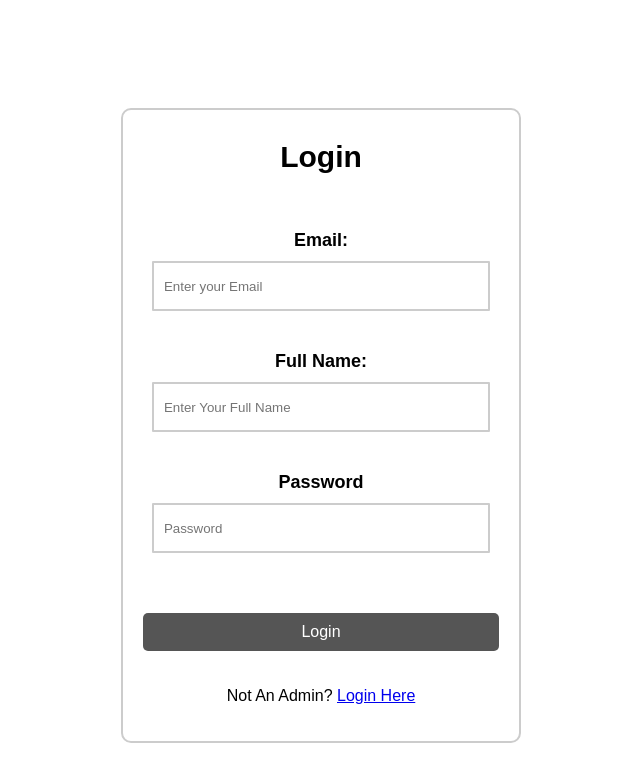
After one commit to Giltp/WebProg_UTS_Lecture, a PHP site: page /ADMIN/login_admin.php in a window 1280 px wide. The commit adds this page. Shown: the top 782 px of the page, without its empty margins (319-959 px from the left). Run offline with PHP 8.4, Linux system fonts and the light colour scheme; some libraries are stand-ins or nearby versions.

Commit message:
Login & logout

```diff
--- a/ADMIN/admin_header.php
+++ b/ADMIN/admin_header.php
@@ -1,4 +1,6 @@
-<?php include 'connect.php'?>
+<?php include 'connect.php';
+    include 'login_check.php';
+?>
 
 <!DOCTYPE html>
 <html lang="en">
@@ -22,6 +24,7 @@
                 <li><a href="manage_category.php">Category</a></li>
                 <li><a href="manage_food.php">Food</a></li>
                 <li><a href="manage_order.php">Order</a></li>
+                <li><a href="logout_admin.php">Logout</a></li>
             </ul>
         </nav>
     </section>
--- /dev/null
+++ b/ADMIN/login_admin.php
@@ -0,0 +1,168 @@
+<?php include 'connect.php'?>
+
+<!DOCTYPE html>
+<html lang="en">
+<head>
+    <meta charset="UTF-8">
+    <meta name="viewport" content="width=device-width, initial-scale=1.0">
+    <title>Login Admin</title>
+</head>
+    <body>
+            <form action="" method="post">
+                <div class="container">
+                    <h2><b>Login</b></h2>
+
+
+                    <?php
+                        if(isset($_SESSION['login']))
+                        {
+                            echo $_SESSION['login'];
+                            unset ($_SESSION['login']);
+                        }
+
+                        if(isset($_SESSION['no-login-message']))
+                        {
+                            echo $_SESSION['no-login-message'];
+                            unset ($_SESSION['no-login-message']);
+                        }
+                    ?>
+
+                    <br><br>
+
+                        <div class="login">
+
+                            <div class="form-group">
+                                <label><b>Email: </b></label>
+                                <input type="email" name="email_admin" placeholder="Enter your Email">
+                            </div>
+
+                            <div class="form-group">
+                                <label><b>Full Name: </b></label>
+                                <input type="text" name="full_name" placeholder="Enter Your Full Name">
+                            </div>
+
+                            <div class="form-group">
+                                <label><b>Password</b></label>
+                                <input type="password" name="password" placeholder="Password">
+                            </div>
+
+                            <div class="form-submit">
+                                <input type="submit" name="submit" value="Login" class="btn btn-primary">
+                            </div>
+
+                        </div>
+                </div>
+
+                <p>Not An Admin? <a href="../HTML/login.php">Login Here</a></p>
+
+            </form>
+    </body>
+
+</html>
+
+<?php
+
+if(isset($_POST['submit']))
+{
+    $email = $_POST['email_admin'];
+    $full_name = $_POST['full_name'];
+    $password = md5($_POST['password']);
+
+    $sql = "SELECT * FROM admin WHERE email_admin='$email' AND full_name='$full_name' AND password='$password'";
+
+    $res = mysqli_query($conn, $sql);
+
+    $count = mysqli_num_rows($res);
+
+    if($count==1)
+    {
+        $_SESSION['login'] = "Login Successful";
+        $_SESSION['user'] = $email;
+
+        header('location:'.SITEURL.'/ADMIN/manage_admin.php');
+    }else{
+        $_SESSION['login'] = "Login Failed";
+        header('location:'.SITEURL.'/ADMIN/login_admin.php');
+    }
+}
+
+
+?>
+
+<style>
+    body {
+
+	display: flex;
+	justify-content: center;
+	align-items: center;
+
+	flex-direction: column;
+}
+
+*{
+	font-family: sans-serif;
+	box-sizing: border-box;
+}
+
+form {
+	width: 400px;
+	border: 2px solid #ccc;
+	padding: 20px;
+	background: white;
+	border-radius: 10px;
+    margin-top: 100px;
+    text-align: center;
+}
+input[type=email], input[type=text], input[type=password] {
+	display: block;
+	border: 2px solid #ccc;
+	width: 95%;
+	padding: 10px;
+	margin: 10px auto;
+	border-radius: 1px;
+    margin-bottom: 40px;
+    height: 50px;
+}
+label {
+	font-size: 18px;
+	padding: 10px;
+}
+h2 {
+        text-align: center;
+        margin-bottom: 20px;
+        margin-top: 10px;
+        font-size: 30px;
+    }
+input[type=submit] {
+	background: #555;
+    padding: 10px 15px;
+    color: #fff;
+    border-radius: 5px;
+    font-size: 16px;
+    border: none;
+    width: 100%;
+    margin-top: 20px;
+    margin-bottom: 20px;
+}
+input[type=submit]:hover{
+	opacity: .7;
+    background-color: orange;
+}
+
+@media (max-width: 375px) {
+        .container {
+            max-width: 100%;
+        }
+
+        .container form .login {
+            max-height: 300px;
+            overflow-y: scroll;
+        }
+
+        form .login .form-group {
+            margin-bottom: 15px;
+            width: 100%;
+        }
+
+    }
+</style>
--- a/ADMIN/manage_admin.php
+++ b/ADMIN/manage_admin.php
@@ -24,6 +24,12 @@
                 {
                     echo $_SESSION['update'];
                     unset($_SESSION['update']);
+                }
+
+                if(isset($_SESSION['login']))
+                {
+                    echo $_SESSION['login'];
+                    unset ($_SESSION['login']);
                 }
             ?>
 
--- a/HTML/login.php
+++ b/HTML/login.php
@@ -24,6 +24,7 @@ if (isset($_SESSION["user"])) {
             if(isset($_POST["submit"])){
                 $email = $_POST["email"];
                 $password = $_POST["password"];
+                $passwordHash = password_hash($password, PASSWORD_DEFAULT);
                 require_once "db.php";
                 $sql = "SELECT * FROM user WHERE email = '$email'";
                 $result = mysqli_query($conn, $sql);
@@ -60,6 +61,7 @@ if (isset($_SESSION["user"])) {
         </div>
         <div class="container signin">
             <p>Don't have an account yet? <a href="regis.php">Register</a>.</p>
+            <p>An Admin? <a href="../ADMIN/login_admin.php">Login Here</a></p>
         </div>
     </form><br><br><br><br>
     <?php
```
Also changed, not shown: ADMIN/login_check.php (added, +8 -0 lines), ADMIN/logout_admin.php (added, +7 -0 lines).
